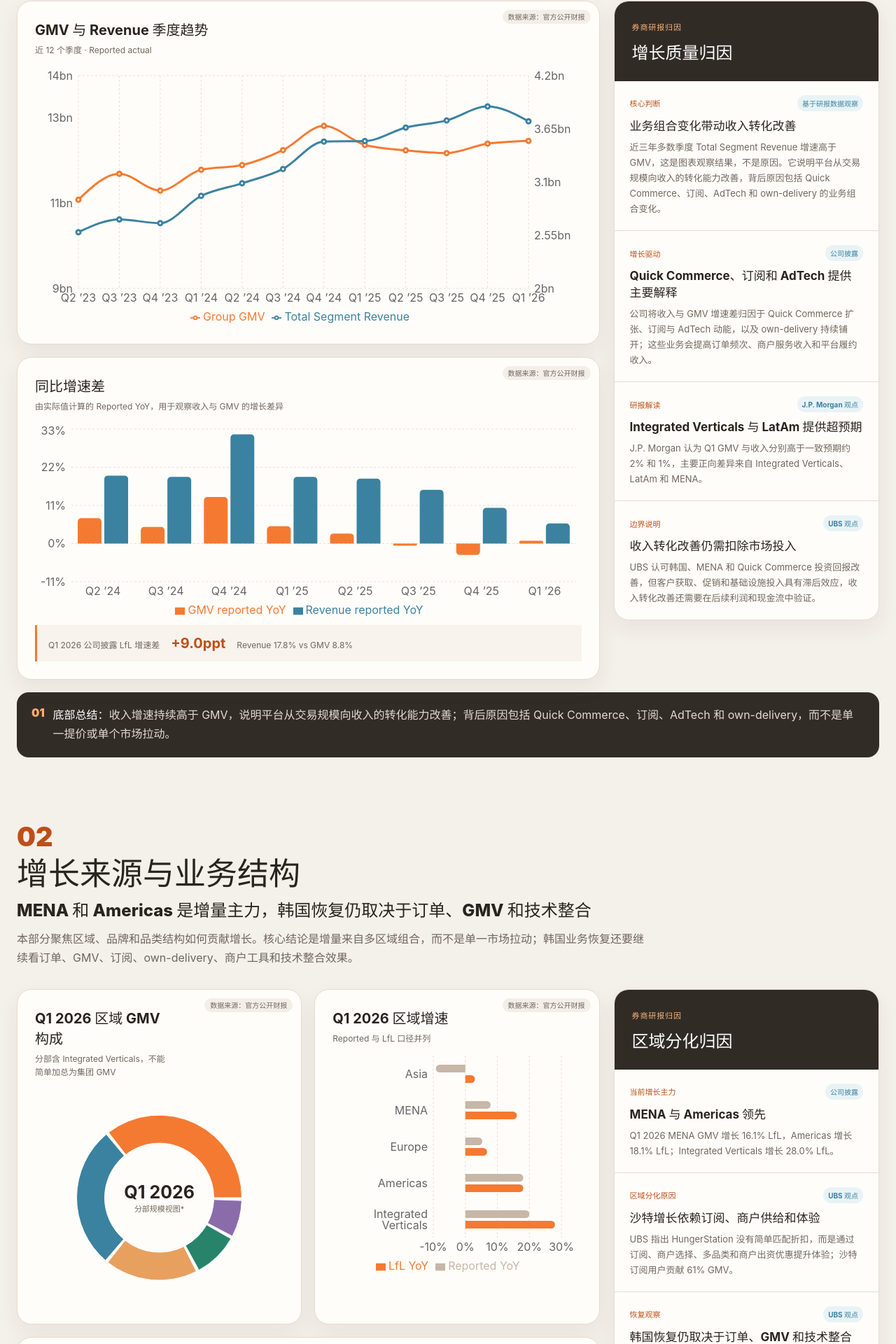
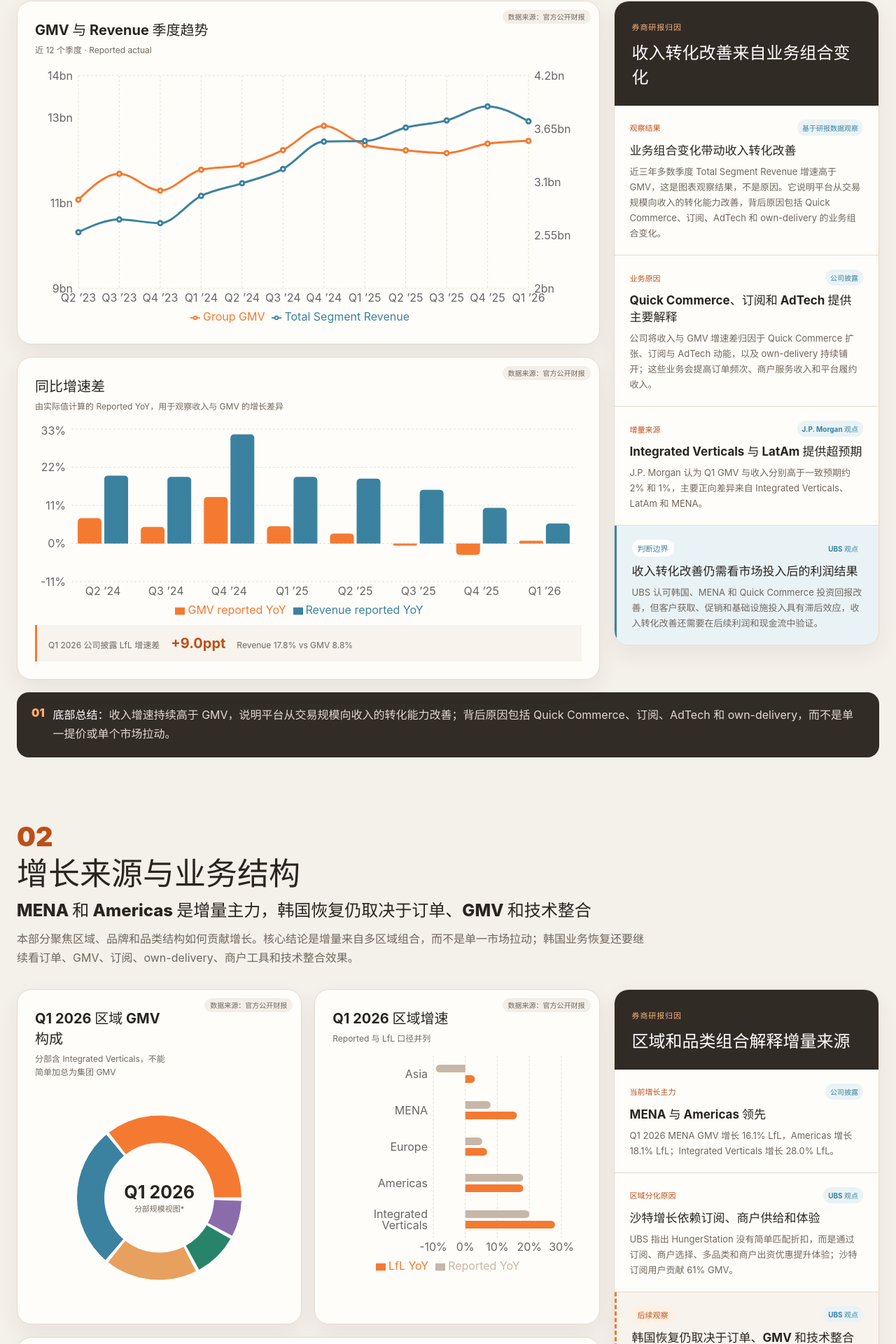
Before and after one commit to oldsix1026-png/delivery-hero-financial-intelligence-brief, a React (Vite) app: page / in a window 1280 px wide. Shown: the part 2374-4294 px from the top of the page at 70% size. Built offline with nearby package versions, Linux system fonts and the light colour scheme.

Commit message:
refine Delivery Hero section logic and analysis clarity

```diff
--- a/src/App.tsx
+++ b/src/App.tsx
@@ -156,7 +156,7 @@ export default function App() {
                 <div className="difference-callout"><span>Q1 2026 公司披露 LfL 增速差</span><strong>+9.0ppt</strong><p>Revenue 17.8% vs GMV 8.8%</p></div>
               </SectionCard>
             </div>
-            <AnalysisPanel title="增长质量归因" items={growthAnalysis} />
+            <AnalysisPanel title="收入转化改善来自业务组合变化" items={growthAnalysis} />
           </div>
           <div className="conclusion"><i>01</i><p><strong>底部总结：</strong>收入增速持续高于 GMV，说明平台从交易规模向收入的转化能力改善；背后原因包括 Quick Commerce、订阅、AdTech 和 own-delivery，而不是单一提价或单个市场拉动。</p></div>
         </section>
@@ -177,7 +177,7 @@ export default function App() {
                 <RegionalGrowthTrendChart />
               </SectionCard>
             </div>
-            <AnalysisPanel title="区域分化归因" items={regionalAnalysis} />
+            <AnalysisPanel title="区域和品类组合解释增量来源" items={regionalAnalysis} />
           </div>
           <div className="conclusion"><i>02</i><p><strong>底部总结：</strong>MENA 与 Americas 是当前增长主力，Integrated Verticals 提供更高增速；韩国订单和 GMV 已有恢复迹象，但竞争、补贴、own-delivery、订阅和技术整合仍会影响利润改善速度。</p></div>
         </section>
@@ -195,7 +195,7 @@ export default function App() {
                 <StrategyFlywheel steps={flywheelSteps} />
               </SectionCard>
             </div>
-            <AnalysisPanel title="战略能力归因" items={strategyAnalysis} />
+            <AnalysisPanel title="Everyday App 连接高频场景和收入结构" items={strategyAnalysis} />
           </div>
           <div className="conclusion"><i>03</i><p><strong>底部总结：</strong>Everyday App 的逻辑是把外卖、杂货、零售、订阅和广告放在同一高频入口，先提高使用频次和跨品类消费，再提升广告变现、商户服务和履约效率；仍需验证不同市场执行、客户获取成本、基础设施投入和复购能否改善利润。</p></div>
         </section>
@@ -217,7 +217,7 @@ export default function App() {
                 {risks.map((risk) => <article key={risk.title} className={`risk-card risk-card--${risk.level === '较高' ? 'high' : risk.level === '中等' ? 'medium' : 'watch'}`}><span>观察变量</span><h3>{risk.title}</h3><p>{risk.text}</p></article>)}
               </div>
             </div>
-            <AnalysisPanel title="盈利、指引与风险归因" items={profitabilityAnalysis} />
+            <AnalysisPanel title="后续观察集中在现金流、韩国、MENA 和资本结构" items={profitabilityAnalysis} />
           </div>
           <div className="conclusion"><i>04</i><p><strong>底部总结：</strong>盈利与现金流方向已改善，但 FY26 仍包含重点市场投入；韩国订单和 GMV 恢复、MENA 竞争、监管事项、资产出售、债务期限和潜在交易会决定改善能否持续。</p></div>
         </section>
--- a/src/components/InsightBlock.tsx
+++ b/src/components/InsightBlock.tsx
@@ -6,8 +6,14 @@ export default function InsightBlock({ label, evidence, title, text }: {
   title: string
   text: string
 }) {
+  const modifier = label.includes('判断边界')
+    ? ' insight-block--boundary'
+    : label.includes('后续观察') || label.includes('风险提示') || label.includes('资本结构')
+      ? ' insight-block--watch'
+      : ''
+
   return (
-    <article className="insight-block">
+    <article className={`insight-block${modifier}`}>
       <div><span>{label}</span><b>{evidence}</b></div>
       <h3>{title}</h3>
       <p>{text}</p>
--- a/src/data/deliveryHeroFinancialData.ts
+++ b/src/data/deliveryHeroFinancialData.ts
@@ -82,23 +82,23 @@ export const forecastRevisions = [
 
 export const growthAnalysis = [
   {
-    label: '核心判断', evidence: '基于研报数据观察' as EvidenceLabel,
+    label: '观察结果', evidence: '基于研报数据观察' as EvidenceLabel,
     title: '业务组合变化带动收入转化改善',
     text: '近三年多数季度 Total Segment Revenue 增速高于 GMV，这是图表观察结果，不是原因。它说明平台从交易规模向收入的转化能力改善，背后原因包括 Quick Commerce、订阅、AdTech 和 own-delivery 的业务组合变化。',
   },
   {
-    label: '增长驱动', evidence: '公司披露' as EvidenceLabel,
+    label: '业务原因', evidence: '公司披露' as EvidenceLabel,
     title: 'Quick Commerce、订阅和 AdTech 提供主要解释',
     text: '公司将收入与 GMV 增速差归因于 Quick Commerce 扩张、订阅与 AdTech 动能，以及 own-delivery 持续铺开；这些业务会提高订单频次、商户服务收入和平台履约收入。',
   },
   {
-    label: '研报解读', evidence: 'J.P. Morgan 观点' as EvidenceLabel,
+    label: '增量来源', evidence: 'J.P. Morgan 观点' as EvidenceLabel,
     title: 'Integrated Verticals 与 LatAm 提供超预期',
     text: 'J.P. Morgan 认为 Q1 GMV 与收入分别高于一致预期约 2% 和 1%，主要正向差异来自 Integrated Verticals、LatAm 和 MENA。',
   },
   {
-    label: '边界说明', evidence: 'UBS 观点' as EvidenceLabel,
-    title: '收入转化改善仍需扣除市场投入',
+    label: '判断边界', evidence: 'UBS 观点' as EvidenceLabel,
+    title: '收入转化改善仍需看市场投入后的利润结果',
     text: 'UBS 认可韩国、MENA 和 Quick Commerce 投资回报改善，但客户获取、促销和基础设施投入具有滞后效应，收入转化改善还需要在后续利润和现金流中验证。',
   },
 ]
@@ -115,14 +115,14 @@ export const regionalAnalysis = [
     text: 'UBS 指出 HungerStation 没有简单匹配折扣，而是通过订阅、商户选择、多品类和商户出资优惠提升体验；沙特订阅用户贡献 61% GMV。',
   },
   {
-    label: '恢复观察', evidence: 'UBS 观点' as EvidenceLabel,
+    label: '后续观察', evidence: 'UBS 观点' as EvidenceLabel,
     title: '韩国恢复仍取决于订单、GMV 和技术整合',
-    text: '韩国订单和 LfL GMV 已恢复正增长，但 Baemin 订阅、own-delivery、商户工具和全球技术栈整合仍会影响利润改善速度。',
+    text: '韩国订单和 LfL GMV 已恢复正增长，但市场竞争、补贴、Baemin 订阅、own-delivery、商户工具和全球技术栈整合仍会影响利润改善速度。',
   },
   {
-    label: '风险提示', evidence: 'J.P. Morgan 观点' as EvidenceLabel,
-    title: 'MENA 和韩国竞争会推高营销与技术投入',
-    text: 'J.P. Morgan 将韩国和 MENA 市占率竞争、营销成本和技术成本超预期列为主要风险，单一市场表现不能外推为集团趋势。',
+    label: '后续观察', evidence: 'J.P. Morgan 观点' as EvidenceLabel,
+    title: 'MENA 和韩国竞争会推高营销、补贴和技术投入',
+    text: 'J.P. Morgan 将韩国和 MENA 市占率竞争、营销成本和技术成本超预期列为主要风险；这些内容属于后续观察，不能作为区域增长原因。',
   },
 ]
 
@@ -171,8 +171,8 @@ export const keyTermCards = [
 export const strategyAnalysis = [
   {
     label: '核心战略判断', evidence: 'UBS 观点' as EvidenceLabel,
-    title: 'Everyday App 连接高频场景和收入结构',
-    text: 'Everyday App 把外卖、Quick Commerce、订阅、广告和履约放在同一高频入口，目标是提高使用频次、跨品类消费、广告变现和商户服务能力；目前只能说明战略方向开始落地，还不足以证明中长期利润改善。',
+    title: 'Everyday App 把外卖、Quick Commerce、订阅和广告连接成更高频的收入结构',
+    text: 'Everyday App 是一个高频入口，把外卖、Quick Commerce、订阅、广告和履约连接起来，先提高使用频次和跨品类消费，再提升广告变现、商户服务收入和履约效率；目前只能说明战略方向开始落地，还不足以证明中长期利润改善。',
   },
   {
     label: '用户侧驱动', evidence: '公司披露' as EvidenceLabel,
@@ -186,8 +186,8 @@ export const strategyAnalysis = [
   },
   {
     label: '履约与技术', evidence: '基于研报数据观察' as EvidenceLabel,
-    title: 'own-delivery 与 AI 同时作用',
-    text: 'own-delivery 提升收入转化与体验，Herogen 和全球技术平台则改善工程交付、调度和本地化效率。',
+    title: 'own-delivery 与 Herogen 同时改善履约和工程效率',
+    text: 'own-delivery 提升收入转化与用户体验，Herogen 和全球技术平台则改善工程交付、调度和本地化效率；它们服务于经营杠杆，但仍需要后续利润和现金流验证。',
   },
 ]
 
@@ -198,31 +198,31 @@ export const flywheelSteps = [
 
 export const profitabilityAnalysis = [
   {
-    label: '盈利判断', evidence: '公司披露' as EvidenceLabel,
+    label: '公司指引', evidence: '公司披露' as EvidenceLabel,
     title: '盈利与现金流已跨过年度拐点',
     text: 'FY 2025 Adjusted EBITDA 为 €903m，同比增长 30%；FCF 为 €250m，连续第二年为正。',
   },
   {
-    label: '指引解读', evidence: 'UBS 观点' as EvidenceLabel,
-    title: '上半区间信心来自成本控制和投资回报改善',
+    label: '成本控制', evidence: 'UBS 观点' as EvidenceLabel,
+    title: '上半区间信心来自成本控制和投资回报约束',
     text: 'UBS 将 FY26 Adjusted EBITDA 预测上调至 €950m，MENA 与 Americas 上调抵消 Asia 下调；该数值是券商预测，不是公司实际值。',
   },
   {
-    label: '风险矩阵', evidence: 'J.P. Morgan 观点' as EvidenceLabel,
-    title: '竞争、投入和交易执行影响现金流节奏',
-    text: '市场竞争、营销及技术成本、交易执行和潜在过高支付价格是研报列示风险；汇率与高通胀会计还会放大 reported 与 LfL 差异。',
+    label: '后续观察', evidence: 'J.P. Morgan 观点' as EvidenceLabel,
+    title: '竞争、营销、技术投入和交易执行影响现金流节奏',
+    text: '市场竞争、营销及技术成本、交易执行和潜在过高支付价格是研报列示风险；汇率与高通胀会计只作为口径解释，reported 与 LfL 必须同口径比较。',
   },
   {
-    label: '资本与治理', evidence: '公司披露' as EvidenceLabel,
-    title: '债务期限、资产出售和潜在交易影响资本结构',
-    text: '台湾 foodpanda 出售仍待审批；再融资延长债务期限；Uber 持股升至 19.5%；CEO 继任搜索和战略复盘同时推进。投资者会根据现金流、债务期限、资产出售和潜在交易重新评估公司价值。',
+    label: '资本结构观察', evidence: '公司披露' as EvidenceLabel,
+    title: '债务到期管理、资产出售和潜在交易影响资本结构',
+    text: '台湾 foodpanda 出售仍待审批；再融资延长债务期限；Uber 持股升至 19.5%；CEO 继任搜索和战略复盘同时推进。投资者会根据现金流、债务期限、资产出售和潜在并购或出售交易重新评估公司价值。',
   },
 ]
 
 export const risks = [
-  { title: '韩国和 MENA 竞争会改变获客成本与利润改善节奏', level: '较高', text: 'J.P. Morgan 将韩国和 MENA 市占率竞争、营销与技术成本超预期列为主要风险。' },
-  { title: '韩国修复还要看技术整合和优惠强度', level: '观察中', text: '订单与 GMV 已恢复，但 own-delivery、订阅、Quick Commerce 和全球技术栈整合仍需继续落地。' },
-  { title: '资产出售、债务期限和潜在交易会影响资本结构', level: '较高', text: '台湾 foodpanda 出售审批、再融资后的债务期限、潜在并购或出售交易和资本配置会影响现金流、估值和资本结构。' },
+  { title: '韩国和 MENA 竞争会改变获客成本与利润改善节奏', level: '较高', text: 'J.P. Morgan 将韩国和 MENA 市占率竞争、营销、补贴与技术成本超预期列为主要风险。' },
+  { title: '韩国业务恢复仍取决于订单、GMV、竞争环境和技术整合', level: '观察中', text: '订单与 GMV 已恢复，但市场竞争、补贴、own-delivery、订阅、Quick Commerce、商户工具和全球技术栈整合仍需继续落地。' },
+  { title: '债务期限、资产出售和潜在交易会影响资本结构', level: '较高', text: '台湾 foodpanda 出售审批、再融资后的债务期限、潜在并购或出售交易和资本配置会影响现金流、估值和资本结构。' },
   { title: '监管与骑手事项可能带来额外现金流出', level: '中等', text: '反垄断、骑手法律事项及平台监管可能改变成本结构和区域经营节奏。' },
   { title: '汇率和高通胀会计会放大 reported 与 LfL 差异', level: '中等', text: '阿根廷与土耳其使 reported、constant currency 和 LfL 增速出现明显差异，必须同口径比较。' },
   { title: 'CEO 交接需要和战略复盘进度一起观察', level: '观察中', text: '管理层交接、董事会变化和战略复盘并行，可能影响资本配置和执行节奏。' },
--- a/src/index.css
+++ b/src/index.css
@@ -102,6 +102,27 @@ main, footer { width: min(1320px, calc(100% - 48px)); margin-inline: auto; }
 .insight-block > div b { border-radius: 999px; background: var(--blue-soft); padding: 4px 7px; color: var(--blue); font-size: 10px; }
 .insight-block h3 { margin: 10px 0 6px; font-size: 17px; line-height: 1.4; }
 .insight-block p { margin: 0; color: var(--muted); font-size: 13px; line-height: 1.7; }
+.insight-block--boundary {
+  border-left: 3px solid var(--blue);
+  background: var(--blue-soft);
+}
+.insight-block--watch {
+  border-left: 3px dashed var(--orange);
+  background: #f8f3ed;
+}
+.insight-block--boundary > div span,
+.insight-block--watch > div span {
+  border-radius: 999px;
+  padding: 4px 8px;
+}
+.insight-block--boundary > div span {
+  background: #fff;
+  color: var(--blue);
+}
+.insight-block--watch > div span {
+  background: var(--orange-soft);
+  color: var(--orange-dark);
+}
 
 .difference-callout, .qc-note { display: flex; flex-wrap: wrap; align-items: baseline; gap: 9px 16px; margin-top: 8px; border-left: 3px solid var(--orange); background: #f8f3ed; padding: 14px 16px; }
 .difference-callout span, .qc-note span { color: var(--muted); font-size: 12px; }
```
Also changed, not shown: output/delivery_hero_logic_clarity_audit.md (+22 -19 lines).
